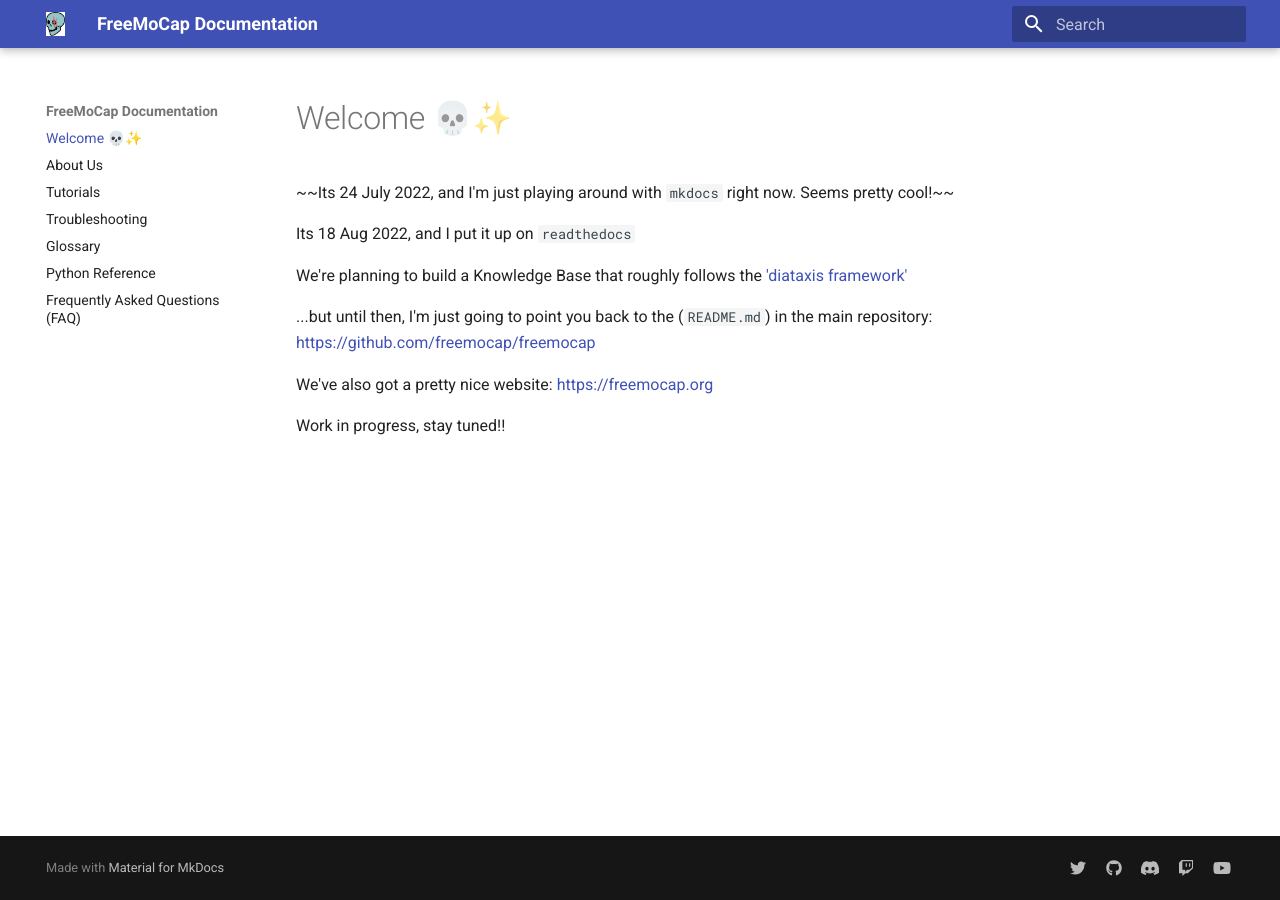
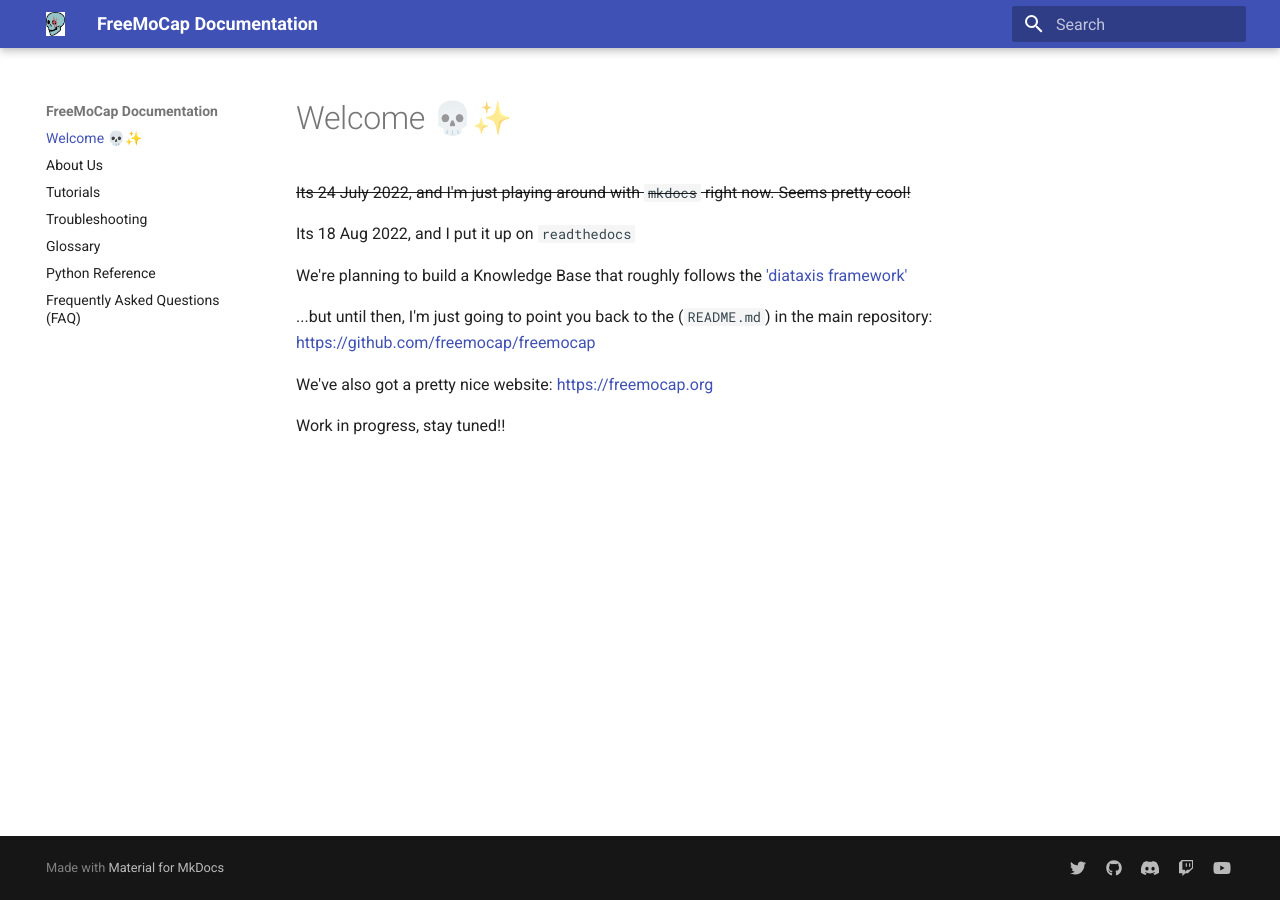
Before and after one commit to freemocap/documentation, an MkDocs documentation site: the page built from docs/index.md, in a window 1280 px wide. Built offline with MkDocs 1.6.1 and Material for MkDocs 9.7.7, drawn with Linux system fonts in a browser that asks for light colours; some of the changed lines change nothing that is shown.

Commit message:
change strike through from ~~tildes~~ to <del>`<del></del>` </del>

```diff
--- a/docs/index.md
+++ b/docs/index.md
@@ -1,6 +1,6 @@
 # Welcome 💀✨
 
-~~Its 24 July 2022, and I'm just playing around with `mkdocs` right now. Seems pretty cool!~~
+<del>Its 24 July 2022, and I'm just playing around with `mkdocs` right now. Seems pretty cool!</del>
 
 Its 18 Aug 2022, and I put it up on `readthedocs`
 
```
